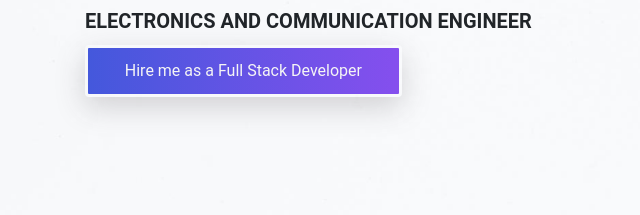
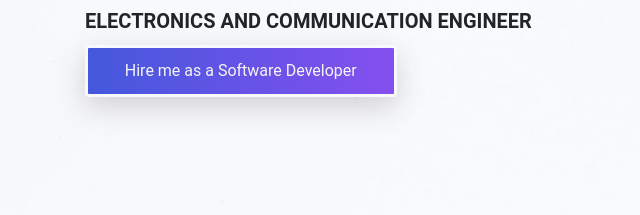
Before and after one commit to Abhiklvm1862/portfolioabhishek, a plain HTML site: page index.html in a window 1280 px wide. Shown: the part 362-577 px from the top of the page, 0-640 px from the left. Drawn offline with Linux system fonts and the light colour scheme.

Commit message:
Update index.html

```diff
--- a/index.html
+++ b/index.html
@@ -97,7 +97,7 @@
                     <h4 class="title-text text-uppercase">Electronics and Communication Engineer</h4>
                     <div class="site-button">
                         <div class="d-flex flex-row flex-wrap">
-                        <button type="button" class="btn button primary-button mr-4 text upper case">Hire me as a Full Stack Developer</button>
+                        <button type="button" class="btn button primary-button mr-4 text upper case">Hire me as a Software Developer</button>
 
                         </div>
                     </div>
```
